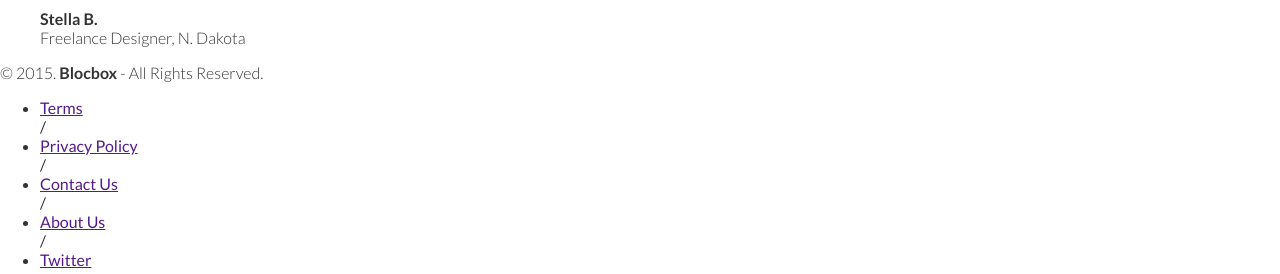
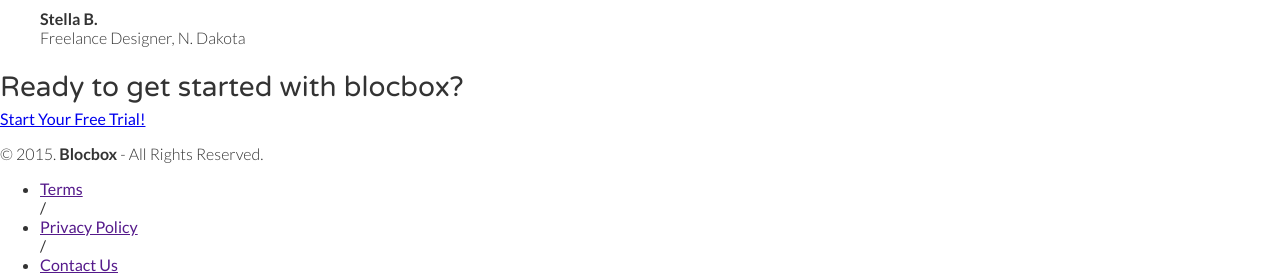
Before and after one commit to amberlewisdesigns/blocbox, a plain HTML site: page index.html in a window 1280 px wide. Shown: the part 3355-3629 px from the top of the page. Drawn offline with Linux system fonts and the light colour scheme.

Commit message:
Assignment-28-completed

```diff
--- a/index.html
+++ b/index.html
@@ -134,6 +134,8 @@
        	<p class="name"><strong>Stella B.</strong><br/>Freelance Designer, N. Dakota</p>
      	</li>
   	</ul>
+  	<h2>Ready to get started with blocbox?</h2>
+	<a href="signup.html" class="btn">Start Your Free Trial!</a>
  	</section>
 </main>
 
```
